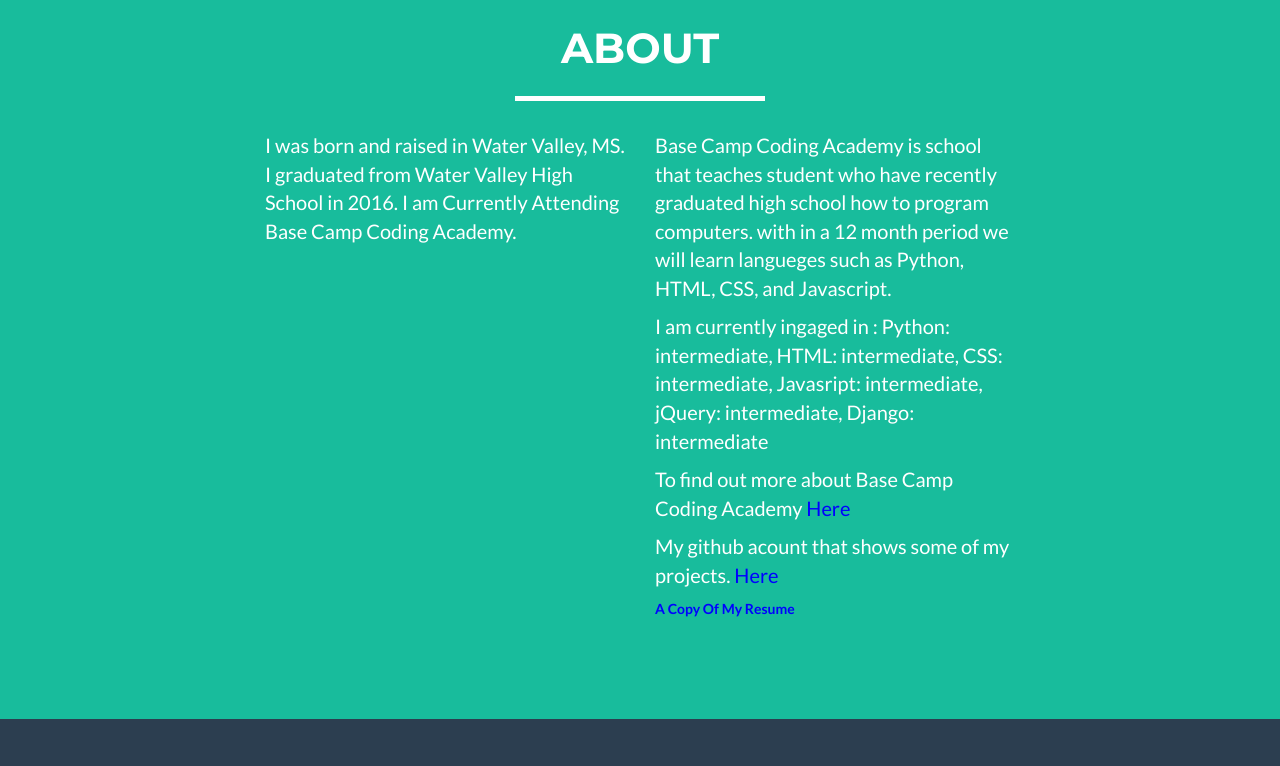
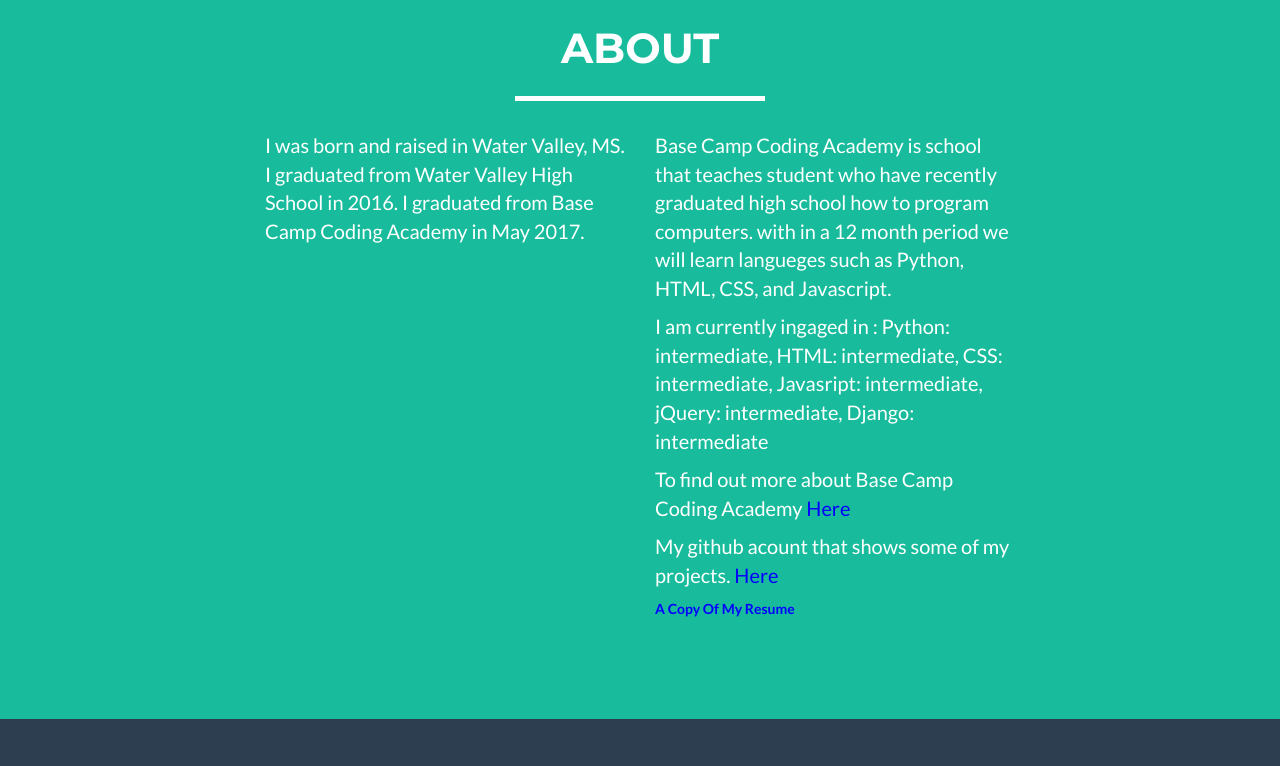
Before and after one commit to JacobSpence97/JacobSpence97.github.io, a website: page onlineR/index.html in a window 1280 px wide. Shown: the part 1820-2586 px from the top of the page. Drawn offline with nearby package versions, Linux system fonts and the light colour scheme.

Commit message:
updated the about section

```diff
--- a/onlineR/index.html
+++ b/onlineR/index.html
@@ -188,7 +188,7 @@
             </div>
             <div class="row">
                 <div class="col-lg-4 col-lg-offset-2">
-                    <p>I was born and raised in Water Valley, MS. I graduated from Water Valley High School in 2016. I am Currently Attending Base Camp Coding Academy.</p>
+                    <p>I was born and raised in Water Valley, MS. I graduated from Water Valley High School in 2016. I graduated from Base Camp Coding Academy in May 2017.</p>
                 </div>
                 <div class="col-lg-4">
                     <p>Base Camp Coding Academy is school that teaches student who have recently graduated high school how to program computers. with in a 12 month period we will learn langueges such as Python, HTML, CSS, and Javascript.</p>
```
